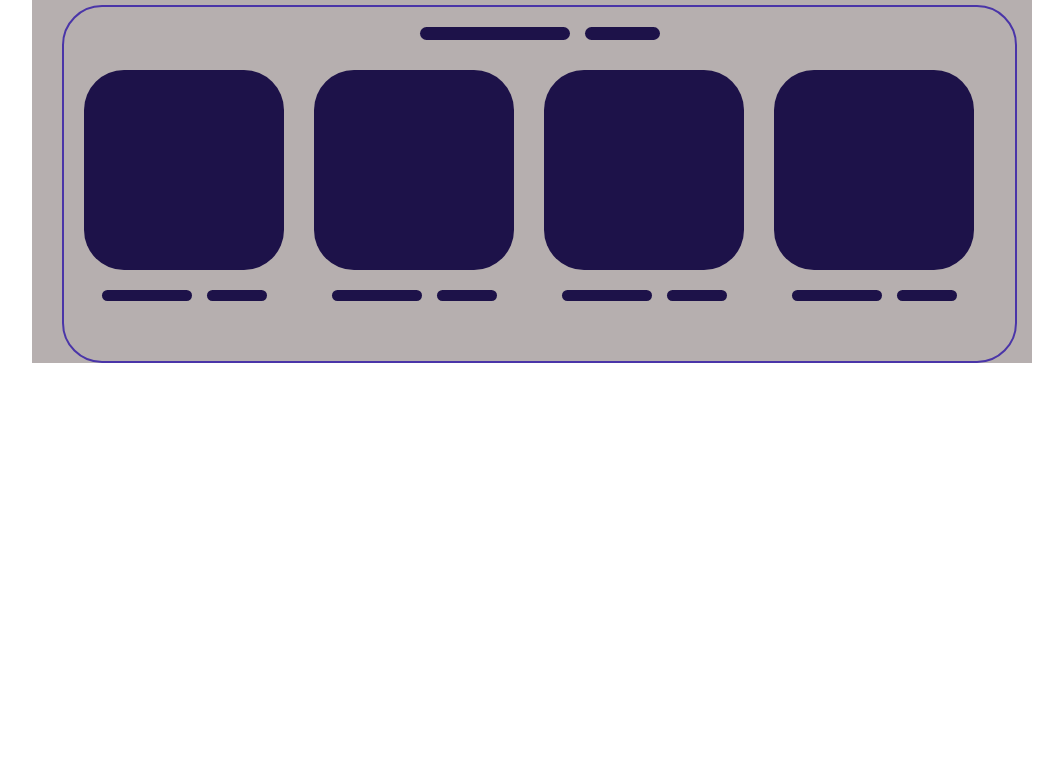
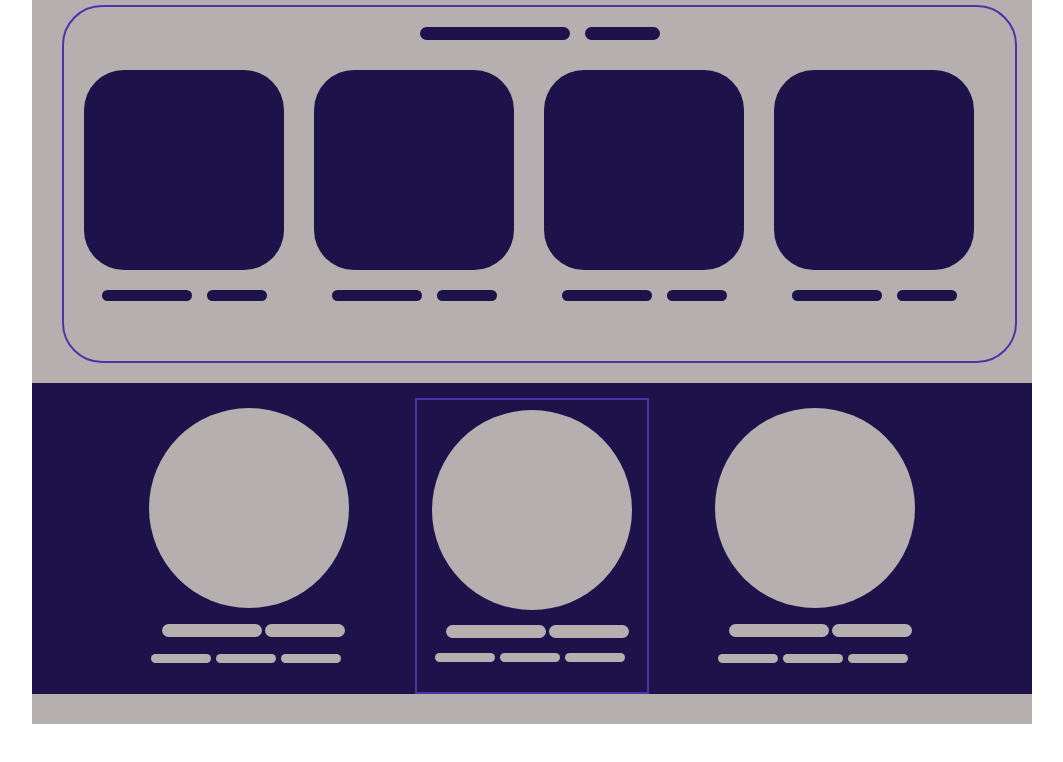
Before and after one commit to Guricks/sep-2021-html-module, a plain HTML site: page HomeWork5/ClassWork/index_1.html in a window 1280 px wide. Shown: the whole page, without its empty margins (108-1171 px from the left). Drawn offline with Linux system fonts and the light colour scheme.

Commit message:
Практична робота 1

```diff
--- a/HomeWork5/ClassWork/index_1.css
+++ b/HomeWork5/ClassWork/index_1.css
@@ -31,6 +31,7 @@ div {
 }
 
 .wrap {
+    flex-wrap: wrap;
     width: 1000px;
     background: #b6afaf;
     margin: 0 auto;
@@ -40,6 +41,8 @@ div {
 .border_wrap {
     flex-wrap: wrap;
     padding-bottom: 40px;
+    margin-left: 30px;
+    margin-right: 15px;
 
 }
 .text_top {
@@ -50,8 +53,6 @@ div {
 
 .text_1 {
     width: 150px;
-
-
 }
 .text_2 {
     width: 75px;
@@ -83,4 +84,49 @@ div {
     width: 60px;
     height: 11px;
 }
-.ggggggg
+.content_bottom {
+    justify-content: center;
+    margin-top: 20px;
+    margin-right: 0;
+    margin-left: 0;
+    margin-bottom: 30px;
+    padding-top: 30px;
+    padding-right: 100px;
+    padding-left: 100px;
+    column-gap:50px;
+
+
+}
+.content_bottom_box {
+    border-radius: 50%;
+    background: #b6afaf;
+    margin-bottom: 15px;
+
+}
+.center-border {
+    margin-top: -15px;
+    width: 250px;
+    padding-top: 10px;
+    flex-wrap: wrap;
+    justify-content: center;
+
+}
+.text_border_bottom {
+    width: 100px;
+    background: #b6afaf;
+    margin-right: 3px;
+    margin-left: 10px;
+}
+.text_border_bottom_2 {
+    width: 80px;
+    background: #b6afaf;
+}
+.text_border_bottom_3 {
+    width: 60px;
+    height: 9px;
+    background: #b6afaf;
+    margin-top: 15px;
+    margin-bottom: 30px;
+    margin-right: 5px;
+
+}
--- a/HomeWork5/ClassWork/index_1.html
+++ b/HomeWork5/ClassWork/index_1.html
@@ -12,7 +12,7 @@
 </head>
 
 <body>
-<div class="wrap padding">
+<div class="wrap">
     <div class="border_wrap width border radius">
         <div class="text_top width">
             <div class="text_1 b_ground_1 radius height_1"></div>
@@ -41,8 +41,33 @@
             </div>
         </div>
     </div>
-   <div></div>
+    <div class="content_bottom b_ground_1 width">
+        <div class="center-border">
+            <div class="content_bottom_box filling_box"></div>
+            <div class="text_border_bottom height_1 radius"></div>
+            <div class="text_border_bottom_2 height_1 radius"></div>
+            <div class="text_border_bottom_3 radius"></div>
+            <div class="text_border_bottom_3 radius"></div>
+            <div class="text_border_bottom_3 radius"></div>
+        </div>
+        <div class="center-border border">
+            <div class="content_bottom_box filling_box"></div>
+            <div class="text_border_bottom height_1 radius"></div>
+            <div class="text_border_bottom_2 height_1 radius"></div>
+            <div class="text_border_bottom_3 radius"></div>
+            <div class="text_border_bottom_3 radius"></div>
+            <div class="text_border_bottom_3 radius"></div>
+        </div>
+        <div class="center-border">
+            <div class="content_bottom_box filling_box"></div>
+            <div class="text_border_bottom height_1 radius"></div>
+            <div class="text_border_bottom_2 height_1 radius"></div>
+            <div class="text_border_bottom_3 radius"></div>
+            <div class="text_border_bottom_3 radius"></div>
+            <div class="text_border_bottom_3 radius"></div>
+        </div>
     </div>
+</div>
 
 
 </body>
```
